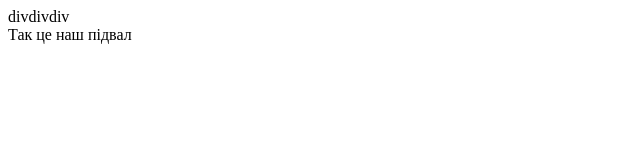
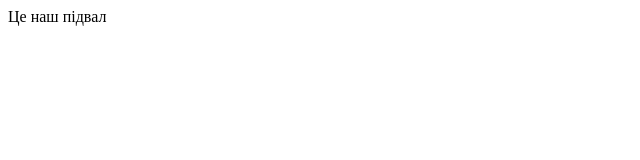
Before and after one commit to demko00007/test_hw1, a plain HTML site: page index.html in a window 1280 px wide. Shown: the whole page, without its empty margins (0-640 px from the left). Drawn offline with Linux system fonts and the light colour scheme.

Commit message:
new footer

```diff
--- a/index.html
+++ b/index.html
@@ -8,10 +8,8 @@
 </head>
 
 <body>
-
-   <div>divdivdiv</div>
    <footer>
-      Так це наш підвал
+      Це наш підвал
    </footer>
 </body>
 
```
